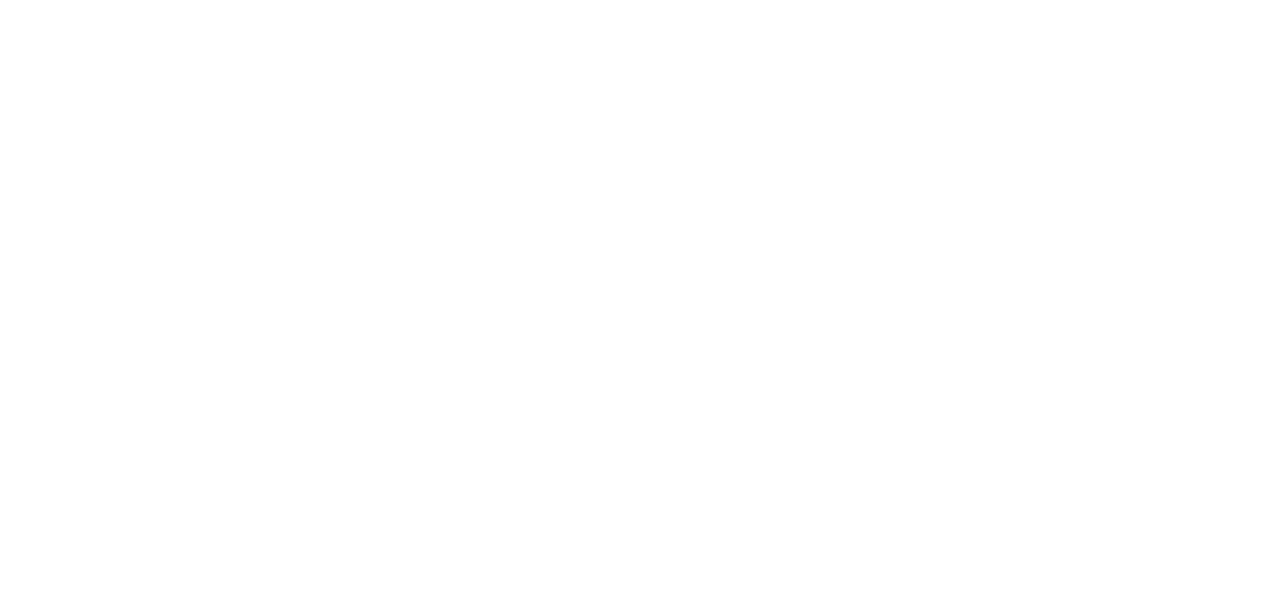
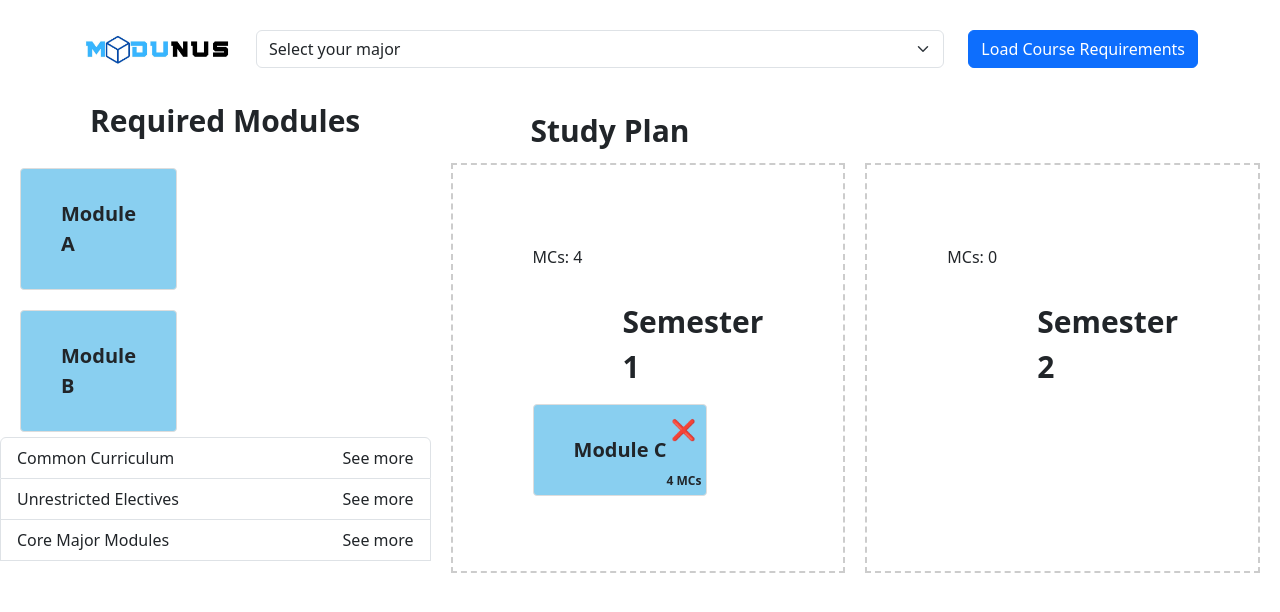
Before and after one commit to BT3103AppDev1/l2-final-term-project-l2-group-17, a Vue app: page /moduleplanning in a window 1280 px wide. Before the commit this address had no page. Shown: the top 612 px of the page. Built offline with nearby package versions, Linux system fonts and the light colour scheme; the HTML template or start-up script is replaced by a standard one.

Commit message:
adjust page layout

```diff
--- a/src/App.vue
+++ b/src/App.vue
@@ -1,15 +1,36 @@
 <template>
-  <div id="app">
-    <router-view />
+  <div id="app" class="container">
+    <header class="row align-items-center" style="padding-top: 30px">
+      <div class="col-auto">
+        <img src="./assets/modunus_logo.jpeg" alt="Logo" class="logo" />
+      </div>
+      <div class="col">
+        <MajorSelectDropdown />
+      </div>
+      <div class="col-auto">
+        <button class="btn btn-primary">Load Course Requirements</button>
+      </div>
+    </header>
   </div>
+  <ModuleBox />
 </template>
 
+<style>
+.logo {
+  max-width: 150px;
+  height: auto;
+}
+</style>
+
 <script>
+import ModuleBox from "./components/ModuleBox.vue";
+import MajorSelectDropdown from "./components/MajorSelectDropdown.vue";
+
 export default {
   name: "App",
+  components: {
+    ModuleBox,
+    MajorSelectDropdown,
+  },
 };
 </script>
-
-<style>
-/* Global styles */
-</style>
--- a/src/components/ModuleBox.vue
+++ b/src/components/ModuleBox.vue
@@ -1,5 +1,6 @@
 <template>
-  <!-- div containing the required modules -->
+  <div class="app-container">
+    <div class="left-column">
       <div class="title">Required Modules</div>
       <div
         class="box"
@@ -41,7 +42,8 @@
           </div>
         </div>
       </div>
-
+    </div>
+    <div class="right-column">
     <div class="year-container">
     <div class="title">Study Plan</div>
     <div class="year-box">
@@ -88,40 +90,16 @@
       </div>
     </div>
   </div>
+</div>
+</div>
+
 </template>
 
+
 <script>
-import { ref } from "vue";
+import { ref, reactive } from "vue";
 
 export default {
-  data() {
-    return {
-      requirements: [
-        {
-          name: "Common Curriculum",
-          content: "Content for Common Curriculum",
-          showContent: false,
-        },
-        {
-          name: "Unrestricted Electives",
-          content: "Content for Unrestricted Electives",
-          showContent: false,
-        },
-        {
-          name: "Core Major Modules",
-          content: "Content for Core Major Modules",
-          showContent: false,
-        },
-        // Add more requirements as needed
-      ],
-    };
-  },
-  methods: {
-    toggleContent(index) {
-      this.requirements[index].showContent =
-        !this.requirements[index].showContent;
-    },
-  },
   setup() {
     const items = ref([
       { id: 0, title: "Module A", list: 1, MCs: 4 },
@@ -129,42 +107,42 @@
       { id: 2, title: "Module C", list: 2, MCs: 4 },
     ]);
 
-    const getList = (list) => {
-      return items.value.filter((item) => item.list === list);
-    };
+    const requirements = reactive([
+      { name: "Common Curriculum", content: "Content for Common Curriculum", showContent: false },
+      { name: "Unrestricted Electives", content: "Content for Unrestricted Electives", showContent: false },
+      { name: "Core Major Modules", content: "Content for Core Major Modules", showContent: false },
+    ]);
+
+    const getList = (list) => items.value.filter((item) => item.list === list);
 
     const startDrag = (event, item) => {
-      event.dataTransfer.dropEffect = "move";
-      event.dataTransfer.effectAllowed = "move";
-      event.dataTransfer.setData("itemID", item.id);
+      event.dataTransfer.setData("itemID", item.id.toString());
     };
 
     const onDrop = (event, list) => {
-      const itemID = event.dataTransfer.getData("itemID");
-      const item = items.value.find((item) => item.id === parseInt(itemID));
-      if (item.list !== list) {
+      event.preventDefault();
+      const itemID = parseInt(event.dataTransfer.getData("itemID"));
+      const item = items.value.find((item) => item.id === itemID);
+      if (item && item.list !== list) {
         item.list = list;
       }
     };
 
     const removeModule = (item) => {
-      item.list = 1; // Move the item back to the first list
+      item.list = 1;
     };
 
-    const mcCount = (list) => {
-      return getList(list).reduce((total, item) => total + item.MCs, 0);
+    const mcCount = (list) => getList(list).reduce((total, item) => total + item.MCs, 0);
+
+    const toggleContent = (index) => {
+      requirements[index].showContent = !requirements[index].showContent;
     };
 
-    return {
-      getList,
-      onDrop,
-      startDrag,
-      removeModule,
-      mcCount,
-    };
+    return { getList, startDrag, onDrop, removeModule, mcCount, toggleContent, requirements };
   },
 };
 </script>
+
 
 <style>
 .req-modules {
@@ -219,12 +197,12 @@
 .year-box {
   display: flex;
 }
-
 .semester-box {
   margin: 0 10px;
   padding: 80px;
+  border: 2px dashed #ccc;
+  min-height: 200px;
 }
-
 .mc-indicator {
   position: absolute;
   bottom: 5px;
@@ -244,4 +222,20 @@
 .expanded {
   height: auto !important;
 }
+
+.app-container {
+  display: flex;
+  flex-direction: row;
+  justify-content: space-between;
+  width: 100%;
+}
+
+.left-column, .right-column {
+  flex: 1;
+}
+.year-container {
+  width: 100%;
+  padding: 10px;
+}
+
 </style>
--- a/src/router.js
+++ b/src/router.js
@@ -3,6 +3,7 @@
 import SignUp from './components/SignUp.vue';
 import ForgotPassword from './views/ForgotPassword.vue';
 import Logout from './components/Logout.vue';
+import ModuleBox from './components/ModuleBox.vue';
 // import Home from './views/Home.vue';
 
 const routes = [
@@ -12,6 +13,7 @@
   { path: '/signup', component: SignUp },
   { path: '/forgot-password', component: ForgotPassword },
   { path: '/logout', component: Logout},
+  { path: '/moduleplanning', component: ModuleBox }
 ];
 
 const router = createRouter({
```
Also changed, not shown: 2 other files (tests, documents, lock files or other folders). Lines whose indentation alone changed are shown as unchanged.
